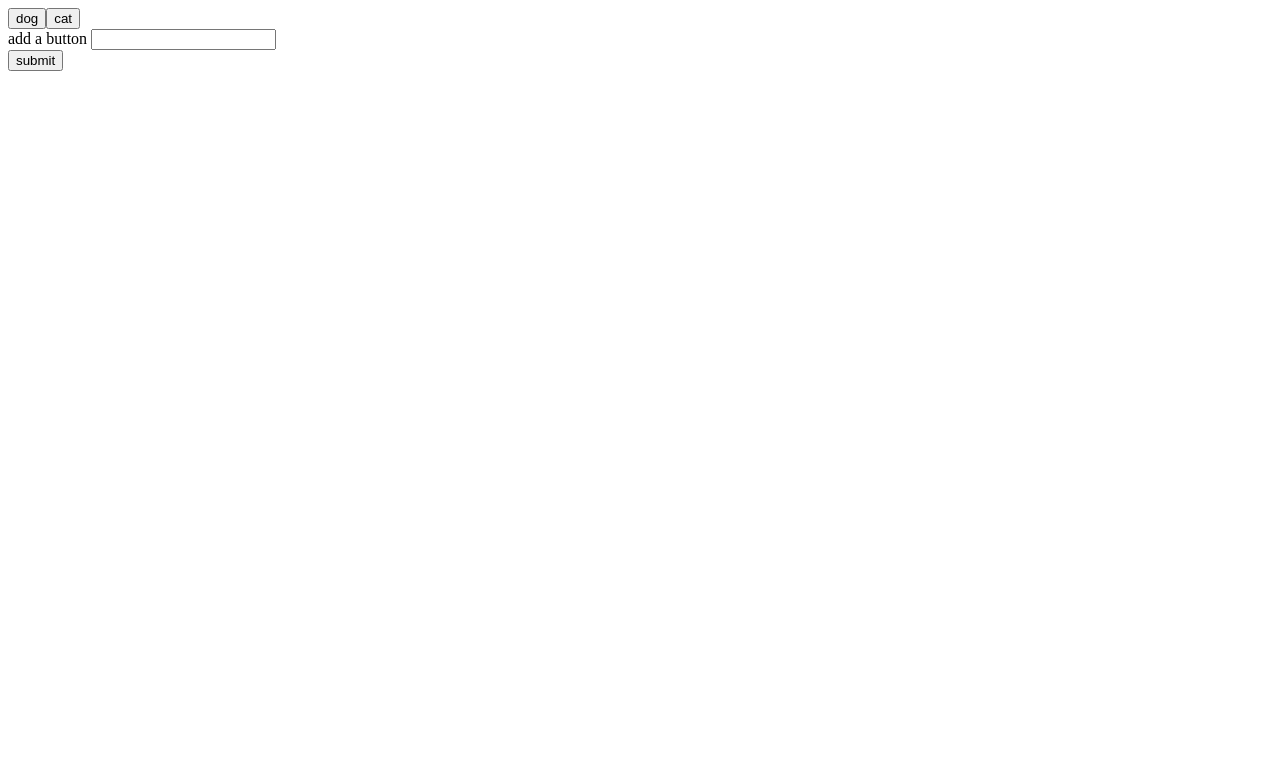
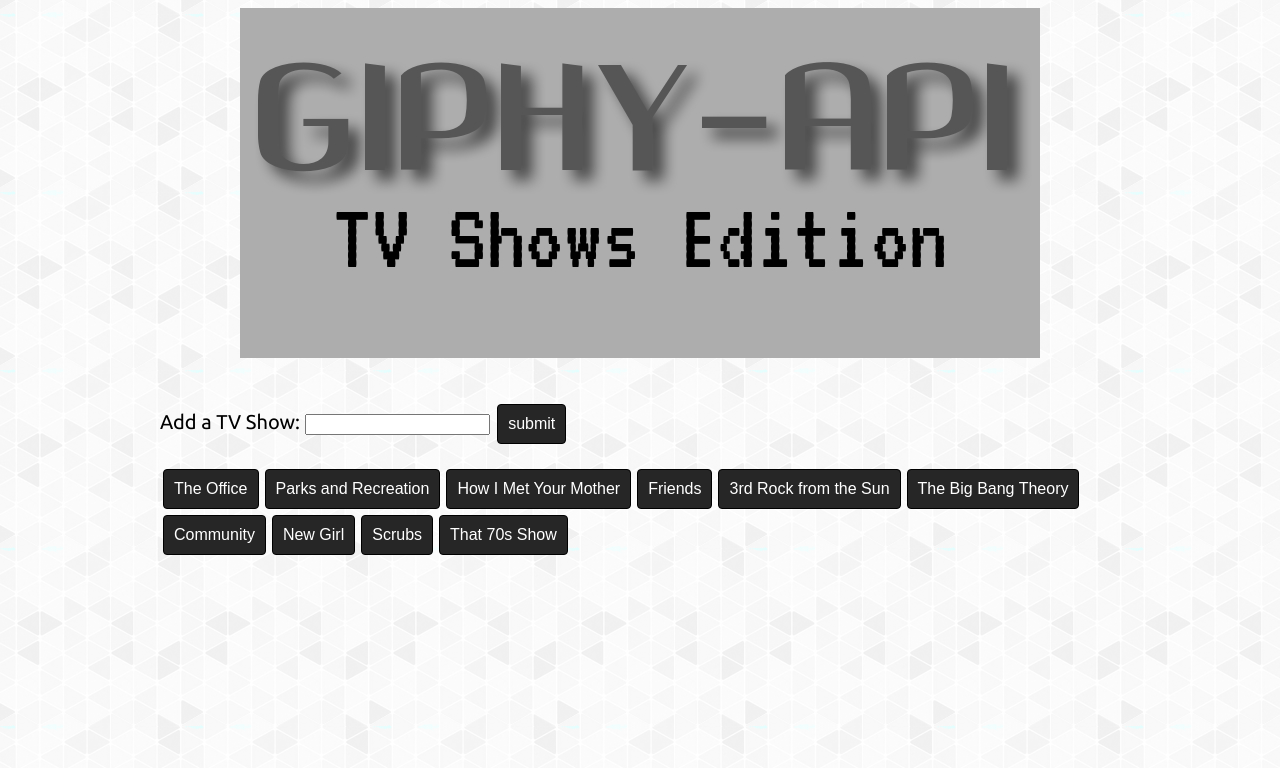
Before and after one commit to caylenepicache/GIPHY-API, a plain HTML site: page index.html in a window 1280 px wide. Drawn offline with nearby package versions, Linux system fonts and the light colour scheme.

Commit message:
finished changes

```diff
--- a/css/style.css
+++ b/css/style.css
@@ -1,7 +1,56 @@
-#choices {
+body {
+    display: block;
+    margin-left: 12.5%;
+    margin-right: 12.5%;
+    background-image: url("../images/gplaypattern.png");
+    background-position: fixed;
+    background-repeat: repeat;
+    font-family: 'Ubuntu', sans-serif;
+    font-size: 20px;
+
+}
+.banner {
+    display: block;
+    margin-left: auto;
+    margin-right: auto;
+}
+
+#buttonChoices {
+    margin-top: 2%;
+}
+
+button, #addButton {
+    margin: 3px;
+    background-color: #262626;
+    color: white;
+    border: 1px #000 solid;
+    padding: 10px;
+    font-size: 16px;
+    border-radius: 4px;
+}
+
+button:hover , #addButton:hover {
+    color: #262626;
+    background-color: white;
+}
+
+#buttonForm {
+    margin-top: 2%;
+    display: block;
+    margin-left: auto;
+    margin-right: auto;
+}
+/*
+.image {
     float: left;
 }
 
-#buttonChoices {
-    float: ;
+.addedDiv {
+    float: left;;
+} */
+
+#choices {
+    margin-left: 10%;
+    margin-right: 10%;
+    text-align: center;
 }
--- a/index.html
+++ b/index.html
@@ -6,20 +6,28 @@
   <meta charset="UTF-8">
   <link rel="stylesheet" href="css/style.css">
   <link rel="icon" href="#">
+  <link href="https://fonts.googleapis.com/css?family=Ubuntu" rel="stylesheet">
+
 
 
 </head>
 
 <body>
 
+    <img class = "banner" src = "images/giphybanner.jpg">
+    <br>
+
+    <form id = "buttonForm">
+        <label for="button-input"> Add a TV Show:  </label>
+        <input type=text id="button-input">
+
+        <input id="addButton" type = "submit" value="submit">
+    </form>
     <div id = "buttonChoices">
     </div>
 
-    <form id = "buttonForm">
-        <label for="button-input"> add a button </label>
-        <input type=text id="button-input"><br>
 
-        <input id="addButton" type = "submit" value="submit">
+
     <div id = "choices">
 
     </div>
--- a/javascript/app.js
+++ b/javascript/app.js
@@ -1,4 +1,4 @@
-var buttonArray = ["dog", "cat"];
+var buttonArray = ["The Office", "Parks and Recreation", "How I Met Your Mother", "Friends", "3rd Rock from the Sun", "The Big Bang Theory", "Community", "New Girl", "Scrubs", "That 70s Show",   ];
 
 
 function displayGiphy() {
```
Also changed, not shown: images/giphybanner.jpg (added), images/gplaypattern.png (added), images/gplaypattern/gplaypattern/gplaypattern.png (added), images/gplaypattern/gplaypattern/gplaypattern_@2X.png (added), images/gplaypattern/gplaypattern/readme.txt (added), images/gplaypattern_@2X.png (added).
